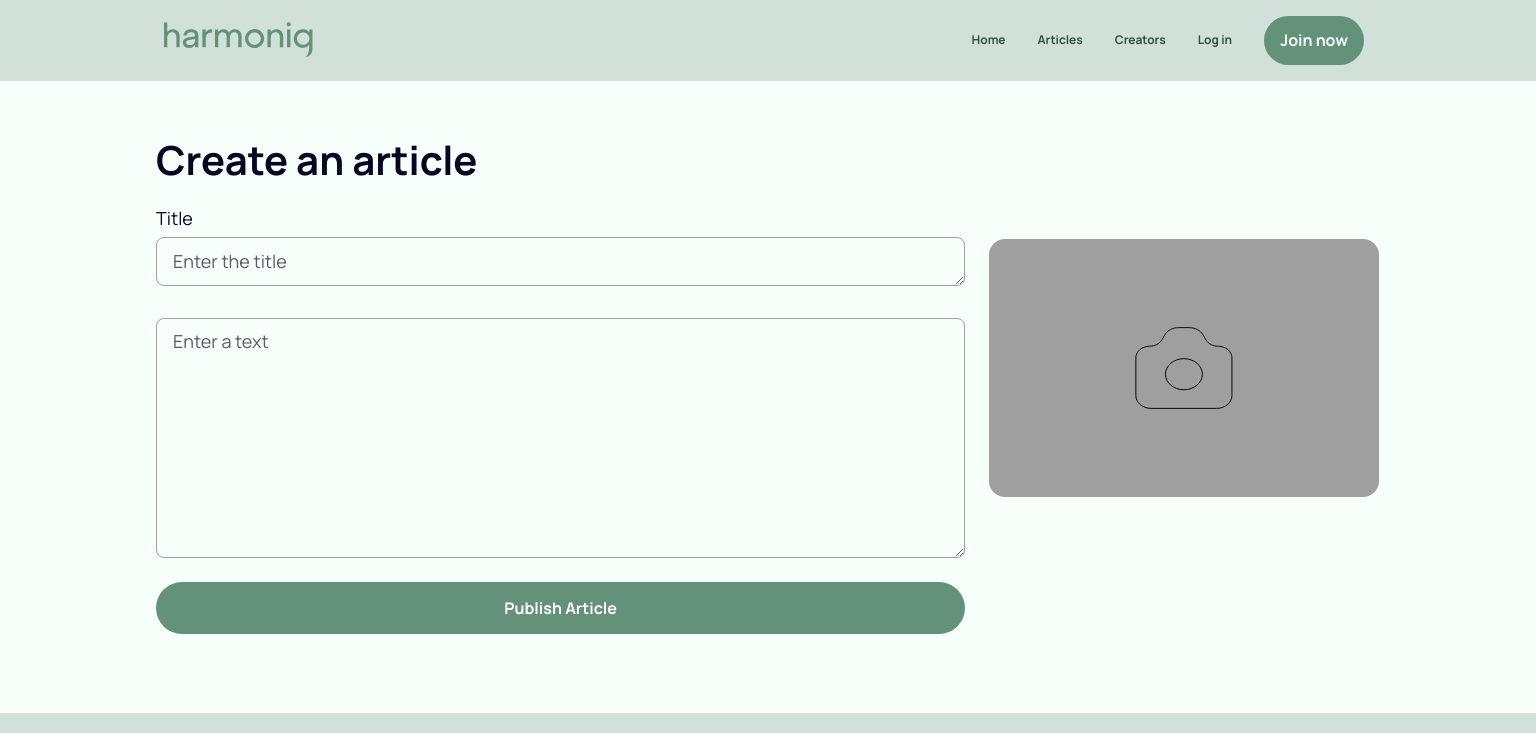
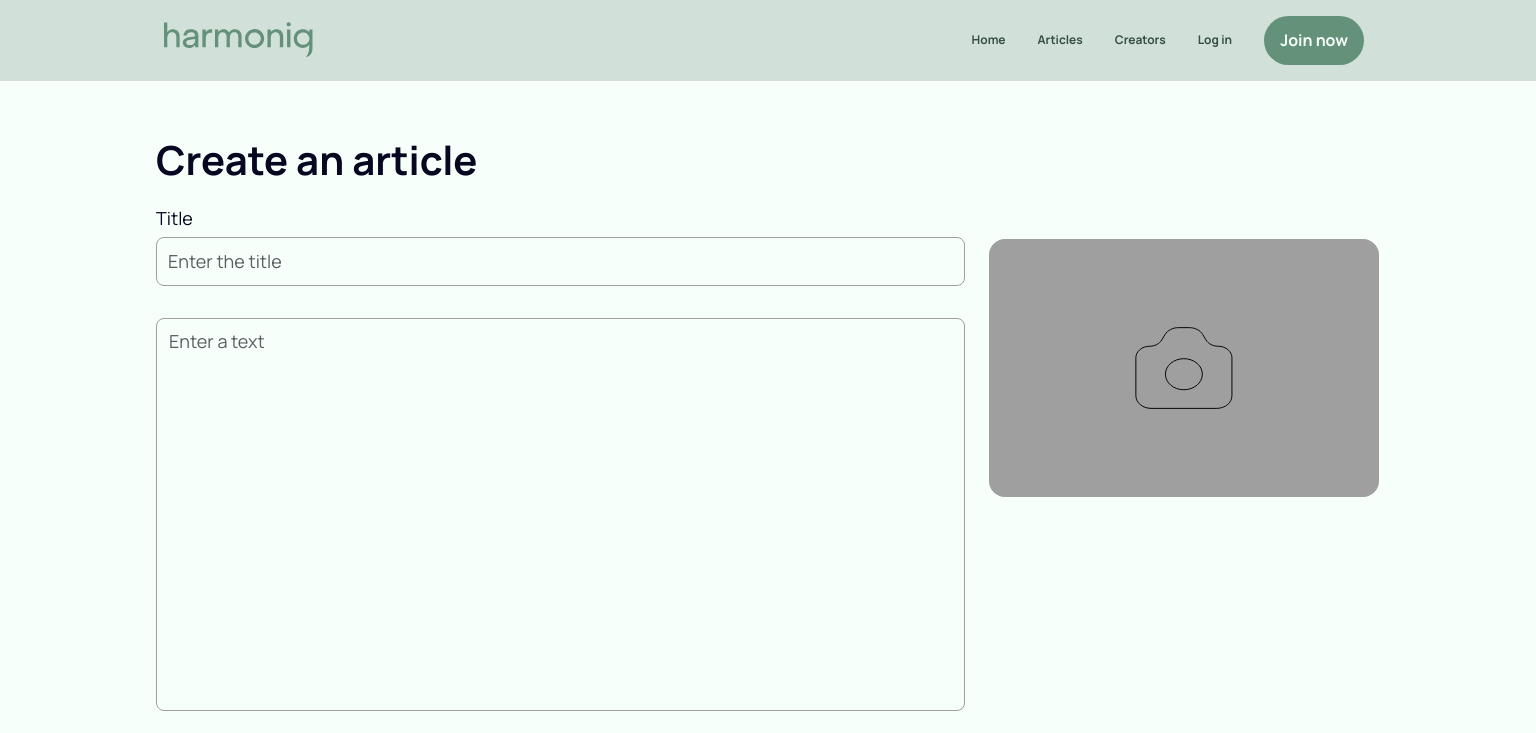
Before and after one commit to Dm1tr1eva/project-First_team_01_FrontEnd, a Next.js app: page /articles/create in a window 1536 px wide. Shown: the top 733 px of the page. Built offline with nearby package versions, Linux system fonts and the light colour scheme; no server answers.

Commit message:
fix(styles): fix textarea resizing, add bottom margin and auto-height

```diff
--- a/src/components/AddArticleForm/AddArticleForm.module.css
+++ b/src/components/AddArticleForm/AddArticleForm.module.css
@@ -3,6 +3,7 @@
     flex-direction: column;
     gap: 24px;
     width: 100%;
+    margin-bottom: 48px;
 }
 
 .content {
@@ -38,11 +39,11 @@
 .imageBlock {
     width: 100%;
     max-width: 360px;
+    box-sizing: border-box;
 }
 
 .title {
-    padding: 12px 16px;
-    field-sizing: content;
+    padding: 12px 11px;
     font-size: 18px;
     line-height: 1.25;
     color: #121212;
@@ -51,6 +52,12 @@
     outline: none;
     background-color: transparent;
     transition: border-color 0.2s ease;
+    field-sizing: content;
+    resize: none;
+    min-height: 48px;
+    word-break: break-word;
+    overflow-wrap: break-word;
+    overflow: hidden;
 }
 
 .title::placeholder,
@@ -64,16 +71,20 @@
 }
 
 .textarea {
-    padding: 12px 16px;
-    field-sizing: content;
+    padding: 12px;
     font-size: 18px;
     color: #121212;
     border: 1px solid #9F9F9F;
     border-radius: 8px;
     outline: none;
     background-color: transparent;
-    min-height: 200px;
     transition: border-color 0.2s ease;
+    field-sizing: content;
+    resize: none;
+    min-height: 393px;
+    word-break: break-word;
+    overflow-wrap: break-word;
+    overflow: hidden;
 }
 
 .error {
@@ -111,7 +122,7 @@
         grid-template-columns: 340px 1fr;
         grid-template-areas:
             "image title"
-            "text  text";
+            "text text";
         gap: 24px;
         align-items: start;
     }
@@ -152,7 +163,11 @@
 }
 
 @media (min-width: 1440px) {
-.content {
+    .form {
+            gap: 24px;
+    }
+
+    .content {
         display: grid;
         grid-template-columns: minmax(0, 809px) 390px;
         grid-template-areas: "fields image";
@@ -184,5 +199,17 @@
     .textarea,
     .submitButton {
         max-width: 809px;
+        width: 100%;
+        box-sizing: border-box;
+    }
+
+    .title,
+    .textarea {
+        width: 100%;
+        max-width: 809px;
+    }
+
+    .textarea{
+        min-height: 393px;
     }
 }
```
